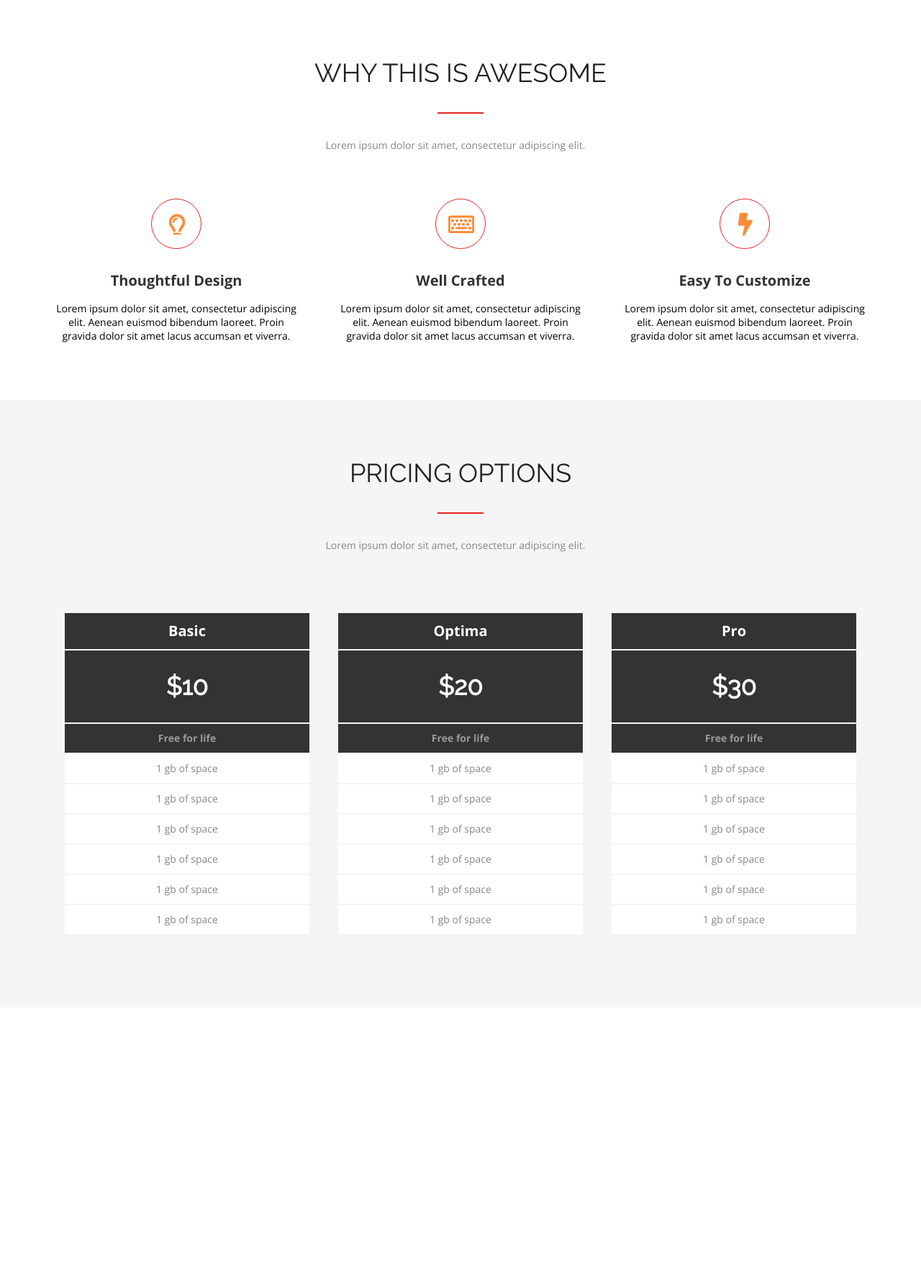
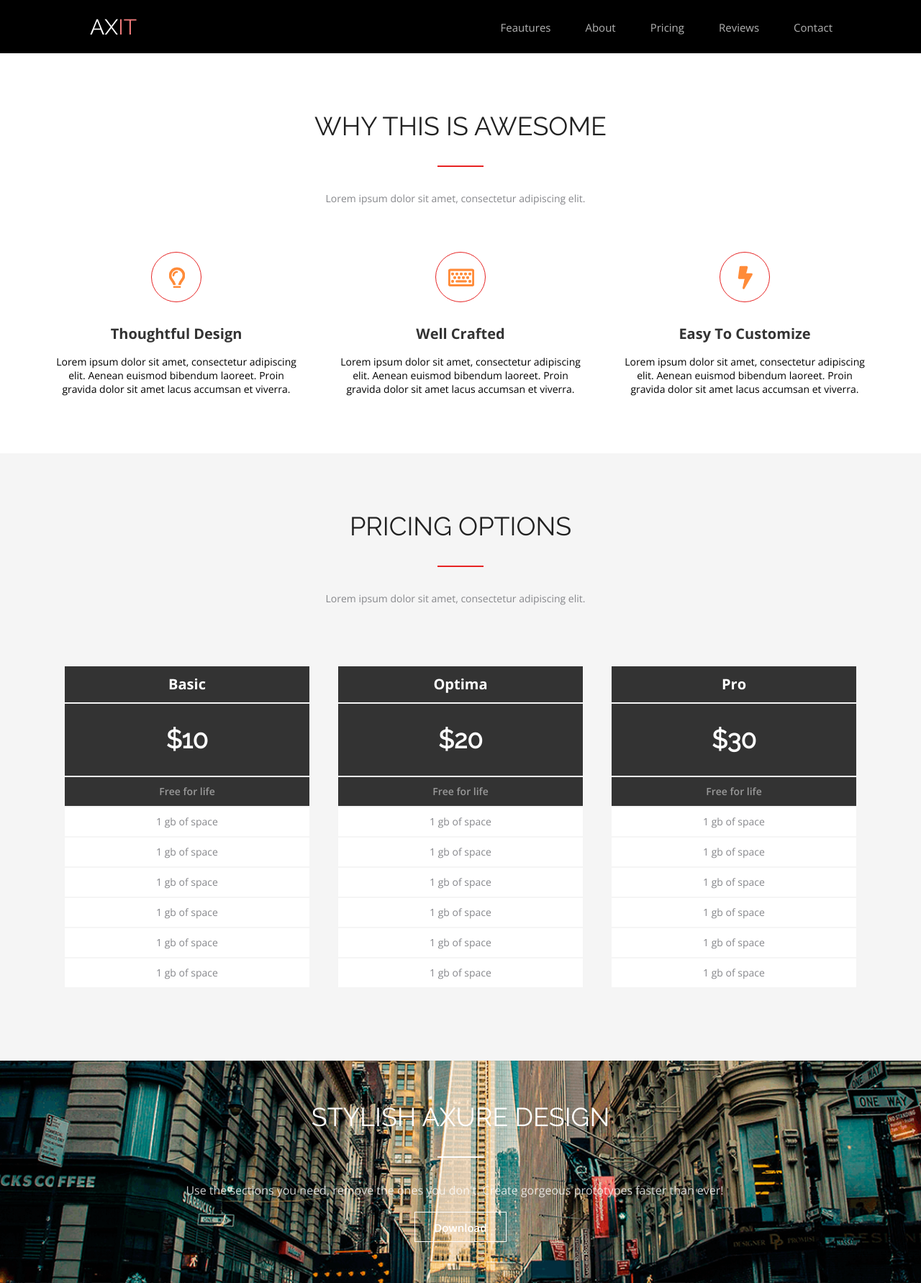
Before and after one commit to mrskrisss/Coursework, a plain HTML site: page Homework-3/index.html in a window 1280 px wide. Shown: the whole page at 72% size. Before the commit the page ends 1400 px from the top, so only its background shows below. Drawn offline with nearby package versions, Linux system fonts and the light colour scheme.

Commit message:
added header and axura sections

```diff
--- /dev/null
+++ b/Homework-3/css/axure.css
@@ -0,0 +1,49 @@
+.axura {
+    padding: 57px 0;
+    background-image: url("../img/background\ 1.png");
+    background-size: cover;
+    background-repeat: no-repeat;
+}
+.axura-title {
+    color:#FFF;
+    text-align: center;
+    font-size: 36px;
+    font-weight: 400;
+    font-family: "Raleway";
+    text-transform: uppercase;
+}
+.axura-heading span {
+    display: block;
+    width: 64px;
+    height: 2px;
+    background-color: #FFF;
+    margin: 34px auto 34px;
+  }
+.axura-description {
+    color: rgba(255, 255, 255, 0.80);
+    text-align: center;
+    font-size: 16px;
+    font-weight: 300;
+    margin: 0 16px 19px 0;
+}
+.button_wrap {
+    display: flex;
+    text-align: center;
+    justify-content: center;
+    background: rgba(196, 196, 196, 0.00);
+}
+.button {
+    display: flex;
+    text-align: center;
+    justify-content: center;
+    width: 135px;
+    height: 42px;
+    flex-shrink: 0;
+}
+.button_link {
+    border: 1px solid white;
+    padding: 11px 26px;
+    color: white;
+    font-weight: 600;
+    font-size: 15px;
+}
--- a/Homework-3/css/fonts.css
+++ b/Homework-3/css/fonts.css
@@ -1 +1 @@
-@import url('https://fonts.googleapis.com/css2?family=Open+Sans:wght@400;700&family=Raleway&display=swap');
+@import url('https://fonts.googleapis.com/css2?family=Open+Sans:wght@400;600;700&family=Raleway:wght@300;400&display=swap');
--- /dev/null
+++ b/Homework-3/css/header.css
@@ -0,0 +1,30 @@
+.header {
+    background-color: #000;;
+    padding: 20px 108px 19px 110px;;
+}
+.header-wrap {
+    display: flex;
+    justify-content: space-between;
+    align-items: center;
+}
+.logo {
+    font-family: Raleway;
+    font-size: 30px;
+    text-transform: uppercase;
+    color: #FFF;
+    font-weight: 400;
+}
+.logo span {
+    color: #EC7979;
+}
+.navigation-list {
+    display: flex;
+}
+.navigation-list__item {
+    margin-left: 48px;
+}
+.navigation-list__item a {
+    color: rgba(255, 255, 255, 0.70);;
+    text-transform: capitalize;
+    font-size: 15px;
+}
--- a/Homework-3/css/index.css
+++ b/Homework-3/css/index.css
@@ -1,6 +1,8 @@
 @import url(./fonts.css);
 @import url(./awesome.css);
 @import url(./pricing.css);
+@import url(./header.css);
+@import url(./axure.css);
 
 * {
     margin: 0;
@@ -28,6 +30,13 @@ html {
     font-family: "Raleway";
     text-transform: uppercase;
 }
+.description {
+    color: #86878B;
+    text-align: center;
+    font-size: 14px;
+    font-weight: 400;
+    margin: 0 14px 19px 0;
+}
 .heading span {
     display: block;
     width: 64px;
@@ -35,9 +44,3 @@ html {
     background-color: #E72424;
     margin: 34px auto 34px;
   }
-  .description {
-    color: #86878B;
-    text-align: center;
-    font-size: 14px;
-    margin: 0 14px 19px 0;
-  }
--- a/Homework-3/index.html
+++ b/Homework-3/index.html
@@ -7,6 +7,38 @@
     <title>awesome</title>
 </head>
 <body>
+
+    <header class="header">
+        <div class="conteiner">
+            <div class="header-wrap">
+                <div class="logo">
+                    AX<span>IT</span>
+                </div>
+                <nav class="navigation">
+                    <ul class="navigation-list">
+                        <li class="navigation-list__item">
+                            <a href="#">feautures</a>
+                        </li>
+                        <li class="navigation-list__item">
+                            <a href="#">about</a>
+                        </li>
+                        <li class="navigation-list__item">
+                            <a href="#">pricing</a>
+                        </li>
+                        <li class="navigation-list__item">
+                            <a href="#">reviews</a>
+                        </li>
+                        <li class="navigation-list__item">
+                            <a href="#">contact</a>
+                        </li>
+                    </ul>
+                </nav>
+            </div>
+        </div>
+
+    </header>
+
+
     <section class="awesome">
         <div class="conteiner">
             <div class="heading">
@@ -166,5 +198,29 @@
             </div>
         </div>
     </section>
+    <section class="axura">
+        <div class="conteiner">
+            <div class="axura-heading">
+                <h1 class="axura-title">
+                    STYLISH AXURE DESIGN
+                </h1>
+                <span></span>
+                <div class="axura-description">
+                <p>
+                    Use the sections you need, remove the ones you don't.  Create gorgeous prototypes faster than ever!
+                </p>
+                </div>
+            </div>
+
+            <div class="button_wrap">
+                <div class="button">
+                    <a href="#" class="button_link">
+                       Download
+                   </a>
+                   </div>
+            </div>
+
+        </div>
+    </section>
 </body>
 </html>
```
Lines whose indentation alone changed are shown as unchanged.
